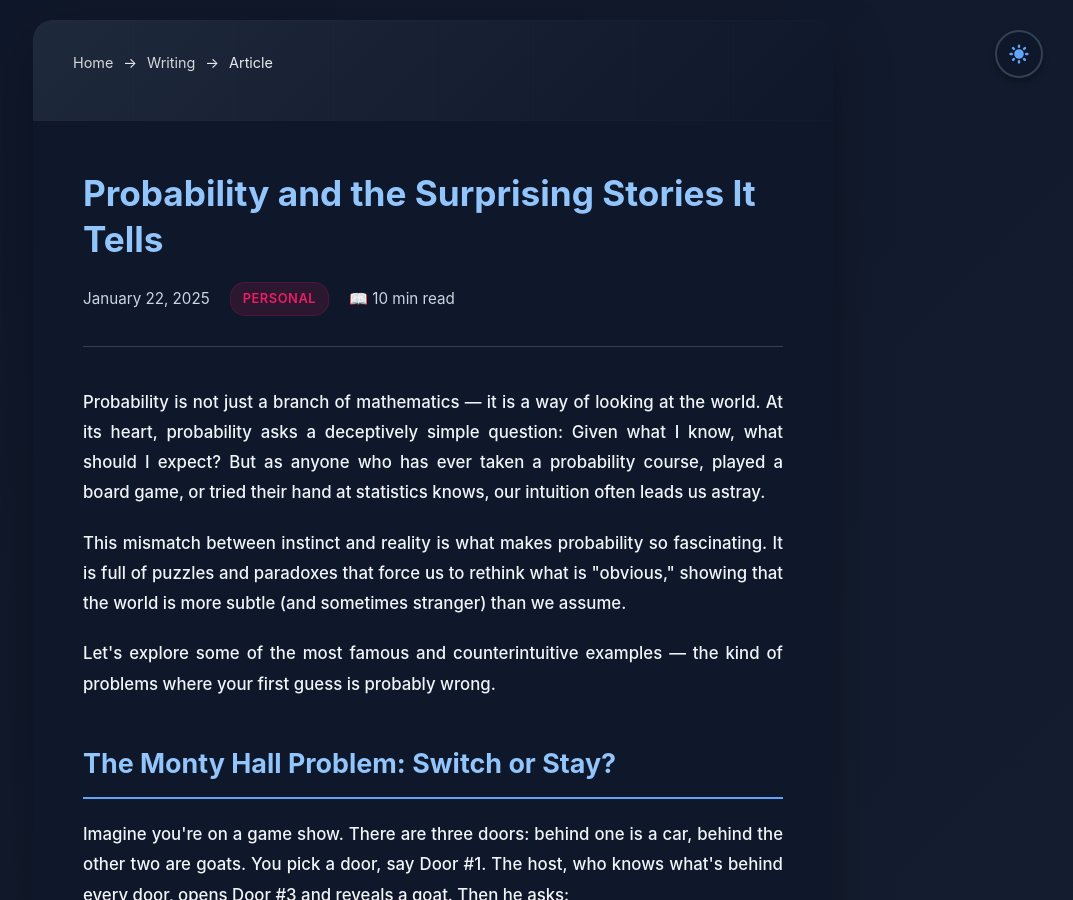
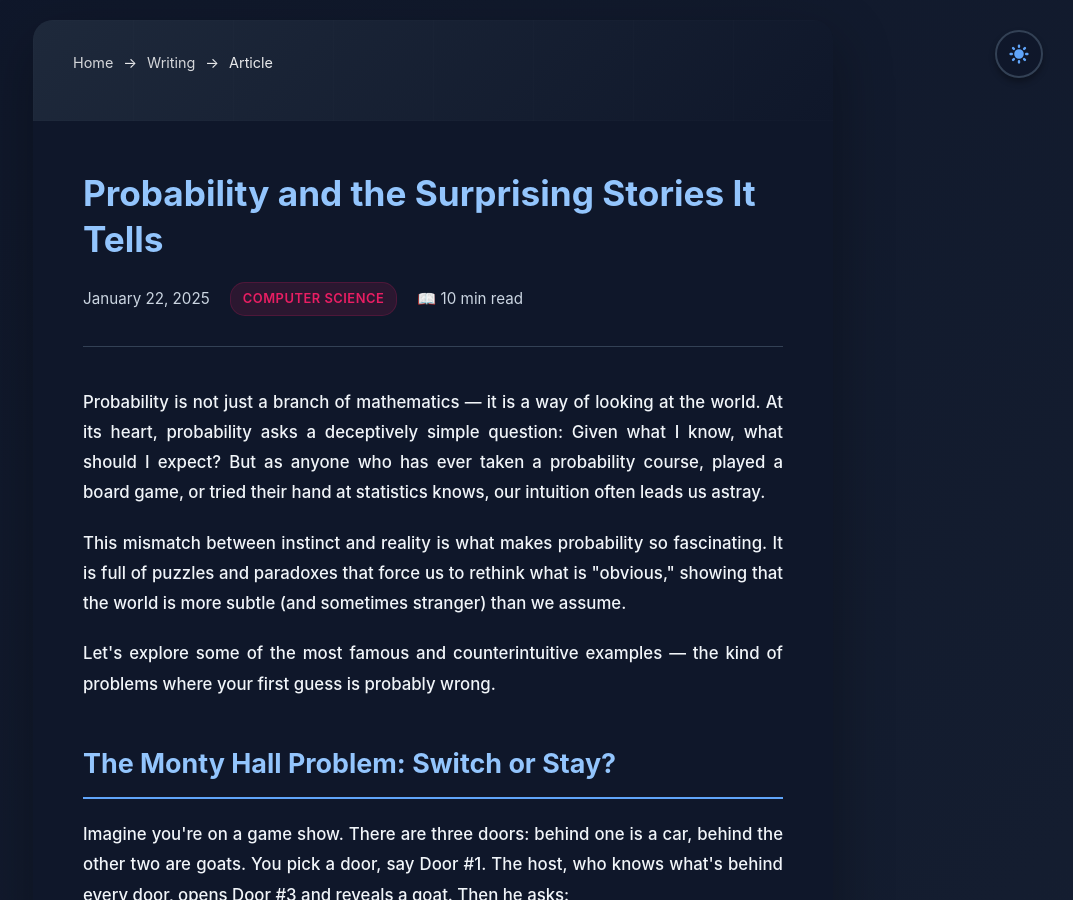
Before and after one commit to andisheGhs/andisheGhs.github.io, a Jekyll site: the page articles/math-objects-humans.html, which Jekyll copies as it is, in a window 1280 px wide and 900 px high. Shown: the whole window, without its empty margins (207-1280 px from the left). Built offline with Jekyll 4.4.1, drawn with Linux system fonts in a browser that asks for light colours.

Commit message:
Change article category from Personal to Computer Science

```diff
--- a/articles/math-objects-humans.html
+++ b/articles/math-objects-humans.html
@@ -426,7 +426,7 @@
                 <h1>Probability and the Surprising Stories It Tells</h1>
                 <div class="article-meta">
                     <span class="article-date">January 22, 2025</span>
-                    <span class="article-category">Personal</span>
+                    <span class="article-category">Computer Science</span>
                     <span class="reading-time">📖 10 min read</span>
                 </div>
             </div>
```
